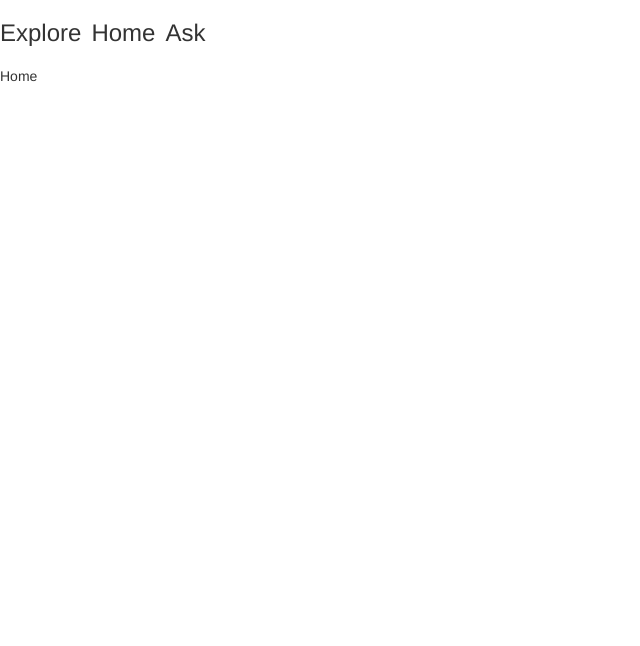
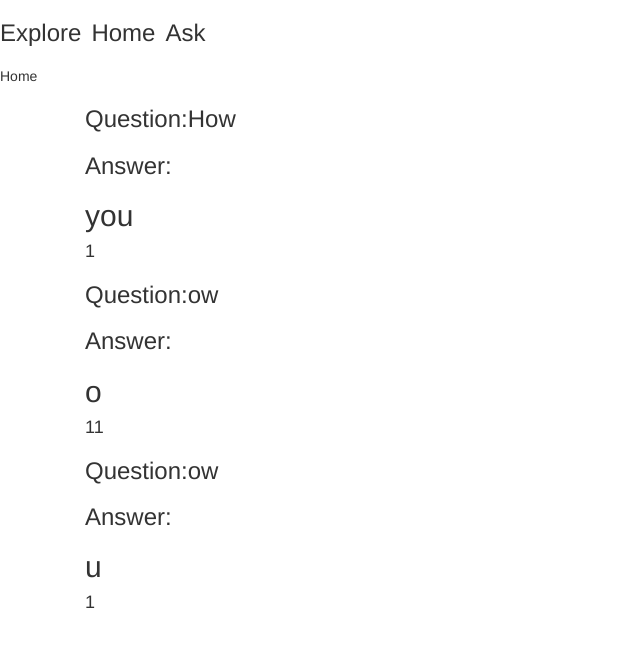
Before and after one commit to RitikDua/Angular, an Angular app: page / in a window 1280 px wide. Shown: the top 646 px of the page, without its empty margins (0-640 px from the left). Built offline with nearby package versions, Linux system fonts and the light colour scheme.

Commit message:
Explore and Home component is Finished
Explore contains unanswered.
Home contains answered.

```diff
--- a/src/app/app.component.html
+++ b/src/app/app.component.html
@@ -11,8 +11,11 @@
  {{choice}}
 <div class="container" >
   <!--flag=true is explore--->
-  <app-explore [questions]="changeToQue()" *ngIf="choice=='Explore'"></app-explore>
+  <app-explore [questions]="changeToQue()"
+ [articles]="changeToArticles()"
+  *ngIf="choice=='Explore'"></app-explore>
   <app-home [questions]="changeToQue()"
+  [articles]="changeToArticles()"
    *ngIf="choice=='Home'"
    ></app-home>
   <app-ask *ngIf="choice=='Ask'" [question]="question"
--- a/src/app/app.component.ts
+++ b/src/app/app.component.ts
@@ -1,6 +1,7 @@
 import { Component ,Output,EventEmitter} from '@angular/core';
 import {Question} from './question/question.model';
 import {Article} from './article/article.model';
+import {Answer} from './answer/answer.model';
 @Component({
   selector: 'app-root',
   templateUrl: './app.component.html',
@@ -17,7 +18,15 @@ export class AppComponent {
     // question:Question;
   constructor(){
   	this.questions=[];
-    this.articles=[];
+    this.articles=[
+      new Article(new Question("How",new Answer("you",1))),
+,     new Article(new Question("ow",new Answer("o",11))),
+,     new Article(new Question("ow",new Answer("u",1))),
+     new Article(new Question("Howasd")),
+,     new Article(new Question("Howasd")),
+
+    ];
+
   }
   changeFromChild(data){
   	console.log(data);
@@ -28,7 +37,7 @@ export class AppComponent {
   changeToQue(){
     return this.questions;
   }
-  changeToArticle(){
+  changeToArticles(){
     return this.articles;
   }
 
--- a/src/app/explore/explore.component.ts
+++ b/src/app/explore/explore.component.ts
@@ -1,4 +1,4 @@
-import { Component, OnInit ,Input} from '@angular/core';
+import { Component, OnInit,Output,EventEmitter ,Input} from '@angular/core';
 import {Article} from '../article/article.model';
 import {Question} from '../question/question.model';
 import {Answer} from '../answer/answer.model';
@@ -10,11 +10,12 @@ import {Answer} from '../answer/answer.model';
 })
 export class ExploreComponent implements OnInit {
   @Input() questions:Question[];
-  articles:Article[]
+  @Input() articles:Article[];
+  @Output() notify:EventEmitter<Article[]>=new EventEmitter<Article[]>();
+  // articles:Article[]
   constructor() {
 
-//   	console.log(this.articles);
-   }
+  }
       getArticles():Article[]{
    	// console.log(this.articles.filter(w=>w.question.isAnswered()));
    	return this.articles.filter(x=>!x.question.isAnswered());//filter(w=>w.question.isAnswered());
@@ -31,7 +32,7 @@ this.articles.push(article);
 
 
   ngOnInit(): void {
-   this.articles=[];
+   // this.articles=[];
 
 console.log(this.questions);
 this.questions.map(q=>this.articles.push(new Article(q)));
--- a/src/app/home/home.component.ts
+++ b/src/app/home/home.component.ts
@@ -9,13 +9,12 @@ import {Question} from '../question/question.model';
 export class HomeComponent implements OnInit {
 @Input() questions:Question[];
   // @Output() notify:EventEmitter<Question[]>=new EventEmitter<Question[]>();
-  articles:Article[]
+ @Input() articles:Article[];
 
   constructor() { }
 
   ngOnInit(): void {
-  // console.log(data);
-  this.articles=[];
+
 
 console.log(this.questions);
 this.questions.map(q=>this.articles.push(new Article(q)));
@@ -28,5 +27,4 @@ this.questions.map(q=>this.articles.push(new Article(q)));
    }
 
 
-
 }
```
